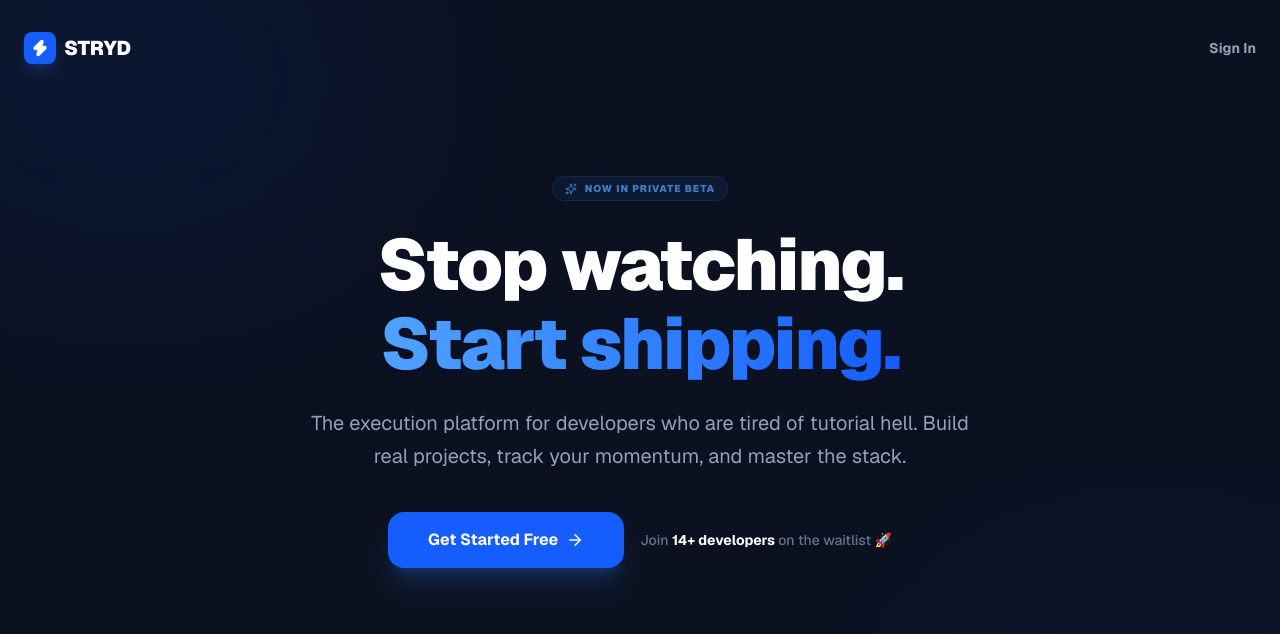
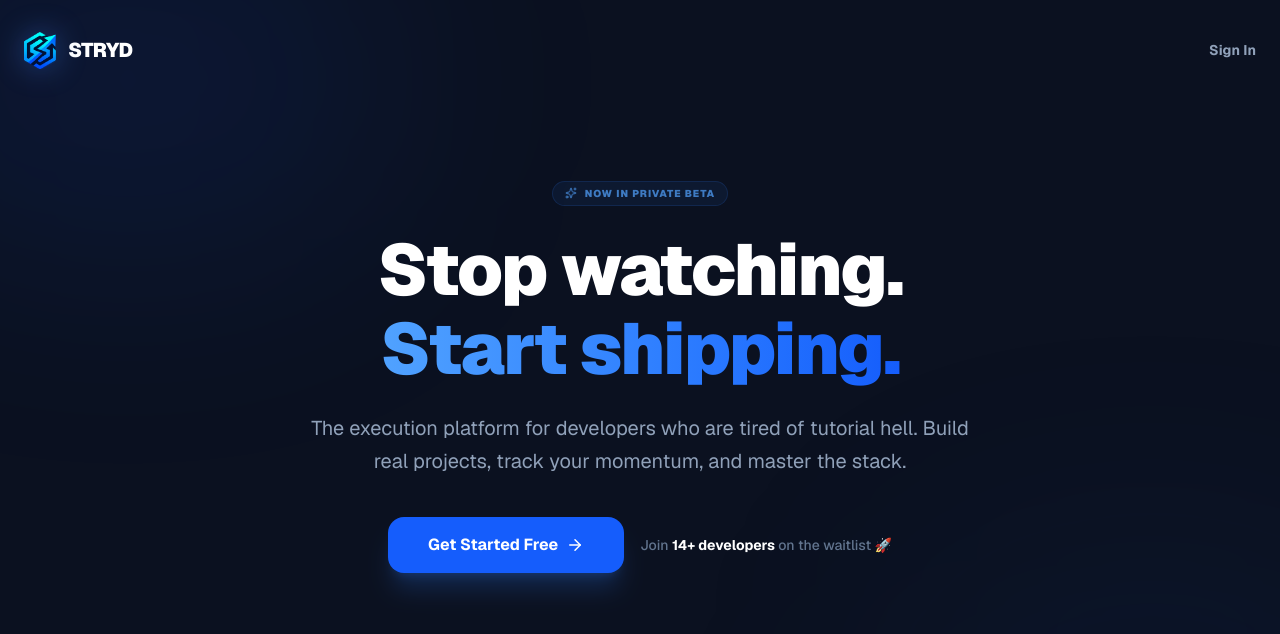
Before and after one commit to noobdev08/stryde-ng, a Next.js app: page / in a window 1280 px wide. Shown: the top 634 px of the page. Built offline with nearby package versions, Linux system fonts and the light colour scheme.

Commit message:
Added logo and improved sidebar

```diff
--- a/src/app/(main)/dashboard/page.tsx
+++ b/src/app/(main)/dashboard/page.tsx
@@ -2,6 +2,7 @@ import { createClient } from '@/utils/supabase/server'
 import { redirect } from 'next/navigation'
 import PathCard from '@/components/PathCard'
 import { FlameKindling, Sparkles, Monitor } from "lucide-react"
+import Logo from '@/components/Logo'
 import Link from 'next/link'
 
 export default async function DashboardPage() {
--- a/src/app/page.tsx
+++ b/src/app/page.tsx
@@ -1,5 +1,6 @@
 import Link from 'next/link'
 import { Sparkles, ArrowRight, Zap } from 'lucide-react'
+import Logo from '@/components/Logo'
 
 export default function LandingPage() {
   return (
@@ -11,10 +12,7 @@ export default function LandingPage() {
       {/* Navbar (Simplified) */}
       <nav className="relative z-10 max-w-7xl mx-auto px-6 py-8 flex justify-between items-center">
         <div className="flex items-center gap-2">
-          <div className="w-8 h-8 bg-blue-600 rounded-lg flex items-center justify-center shadow-lg shadow-blue-500/20">
-            <Zap size={18} className="text-white" fill="currentColor" />
-          </div>
-          <span className="text-xl font-black text-white uppercase">Stryd</span>
+          <Logo size={32} />
         </div>
         <Link href="/login" className="text-sm font-bold text-slate-400 hover:text-white transition-colors">
           Sign In
--- /dev/null
+++ b/src/components/Logo.tsx
@@ -0,0 +1,24 @@
+import Image from 'next/image'
+
+export default function StrydLogo({ size = 40, showText = true }: { size?: number, showText?: boolean }) {
+  return (
+    <div className="flex items-center gap-3 group cursor-pointer">
+      <div className="relative transition-transform group-hover:scale-105 duration-300">
+        <Image
+          src="/logo.png"  // <-- use clean version
+          alt="Stryd Logo"
+          width={size}
+          height={size}
+          className="drop-shadow-[0_0_15px_rgba(59,130,246,0.4)]"
+          priority
+        />
+      </div>
+
+      {showText && (
+        <span className="text-xl font-black text-white tracking-tight uppercase">
+          STRYD
+        </span>
+      )}
+    </div>
+  )
+}
--- a/src/components/Sidebar.tsx
+++ b/src/components/Sidebar.tsx
@@ -1,10 +1,14 @@
-"use client" // Required for the toggle state
-import { useState } from "react"
+"use client"
+
+import { useState, useEffect } from "react"
 import Link from "next/link"
+import { usePathname } from "next/navigation"
 import { LayoutDashboard, Compass, BarChart3, Settings, LogOut, Menu, X } from "lucide-react"
+import Logo from "@/components/Logo"
 
 export default function Sidebar() {
   const [isOpen, setIsOpen] = useState(false)
+  const pathname = usePathname()
 
   const navLinks = [
     { name: "Dashboard", href: "/dashboard", icon: LayoutDashboard },
@@ -13,45 +17,80 @@ export default function Sidebar() {
     { name: "Settings", href: "/settings", icon: Settings },
   ]
 
+  // Lock body scroll on mobile menu open
+  useEffect(() => {
+    document.body.style.overflow = isOpen ? "hidden" : "auto"
+  }, [isOpen])
+
   return (
     <>
-      {/* Mobile Header / Hamburger Button */}
+      {/* Mobile Header */}
       <div className="lg:hidden flex items-center justify-between p-4 bg-[#0b1120] border-b border-slate-800 fixed top-0 w-full z-50">
-        <p className="text-blue-500 font-bold text-xl">Stryd</p>
-        <button onClick={() => setIsOpen(!isOpen)} className="text-slate-400 p-2">
+        <Logo size={36} showText={false} />
+        <button
+          onClick={() => setIsOpen(!isOpen)}
+          className="text-slate-400 p-2"
+        >
           {isOpen ? <X size={28} /> : <Menu size={28} />}
         </button>
       </div>
 
-      {/* Sidebar Container */}
-      <div className={`
-        flex flex-col h-screen w-64 bg-[#0b1120] border-r border-slate-800/50 p-6 fixed z-40 transition-transform duration-300
-        lg:translate-x-0 ${isOpen ? "translate-x-0" : "-translate-x-full"}
-      `}>
+      {/* Sidebar */}
+      <aside
+        className={`
+          fixed z-40 h-screen w-64 bg-[#0b1120] border-r border-slate-800/50
+          flex flex-col px-6 pt-20 lg:pt-6
+          transition-transform duration-300
+          ${isOpen ? "translate-x-0" : "-translate-x-full"}
+          lg:translate-x-0
+        `}
+      >
+        {/* Logo */}
+        <div className="mb-10 flex justify-left ml-2">
+          <Logo size={32} showText={true} />
+        </div>
 
-        <p className="text-blue-500 font-bold text-2xl mb-10 px-4 hidden lg:block">Stryd</p>
+        {/* Navigation */}
+        <nav className="flex flex-col gap-2 flex-1">
+          {navLinks.map((link) => {
+            const isActive = pathname === link.href
 
-        <nav className="flex flex-col gap-2 flex-1 mt-16 lg:mt-0">
-          {navLinks.map((link) => (
+            return (
               <Link
                 key={link.name}
                 href={link.href}
-              onClick={() => setIsOpen(false)} // Close on click for mobile
-              className="flex items-center gap-3 text-slate-400 hover:text-white hover:bg-slate-800/50 px-4 py-3 rounded-xl transition-all group"
+                onClick={() => setIsOpen(false)}
+                className={`
+                  flex items-center gap-3 px-4 py-3 rounded-xl transition-all group
+                  ${
+                    isActive
+                      ? "bg-slate-800 text-white"
+                      : "text-slate-400 hover:text-white hover:bg-slate-800/60 hover:translate-x-1"
+                  }
+                `}
               >
-              <link.icon size={20} className="group-hover:text-blue-400" />
+                <link.icon
+                  size={20}
+                  className={
+                    isActive
+                      ? "text-blue-400"
+                      : "group-hover:text-blue-400"
+                  }
+                />
                 <span className="font-medium">{link.name}</span>
               </Link>
-          ))}
+            )
+          })}
         </nav>
 
-        <button className="flex items-center gap-3 text-slate-400 hover:text-red-400 px-4 py-3 rounded-xl transition-all cursor-pointer mt-auto">
+        {/* Logout */}
+        <button className="flex items-center gap-3 text-slate-400 hover:text-red-400 px-4 py-3 rounded-xl transition-all mt-auto">
           <LogOut size={20} />
           <span className="font-medium">Log out</span>
         </button>
-      </div>
+      </aside>
 
-      {/* Mobile Overlay (closes menu when clicking outside) */}
+      {/* Overlay */}
       {isOpen && (
         <div
           className="fixed inset-0 bg-black/50 z-30 lg:hidden"
```
Also changed, not shown: public/logo.png (added). Lines whose indentation alone changed are shown as unchanged.
